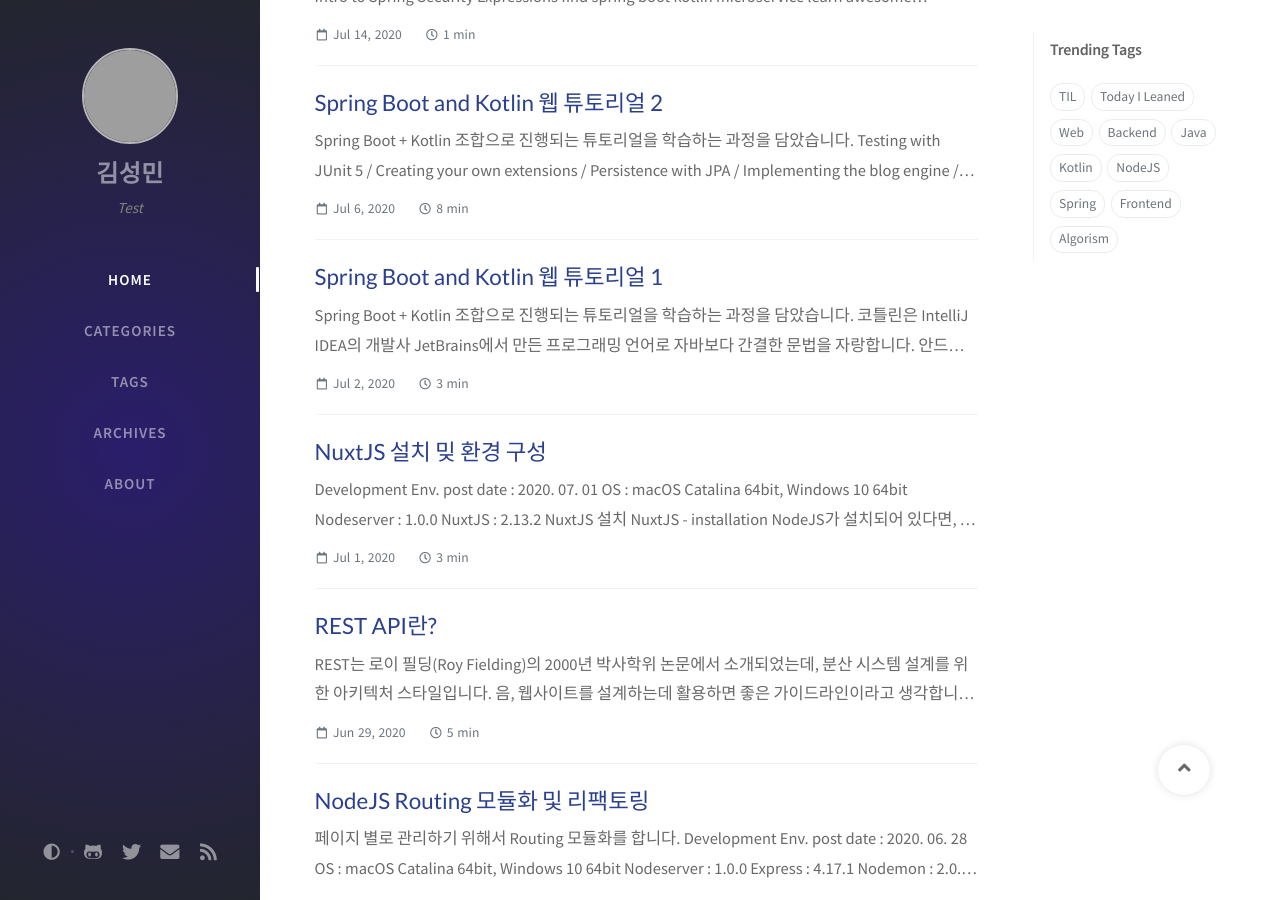
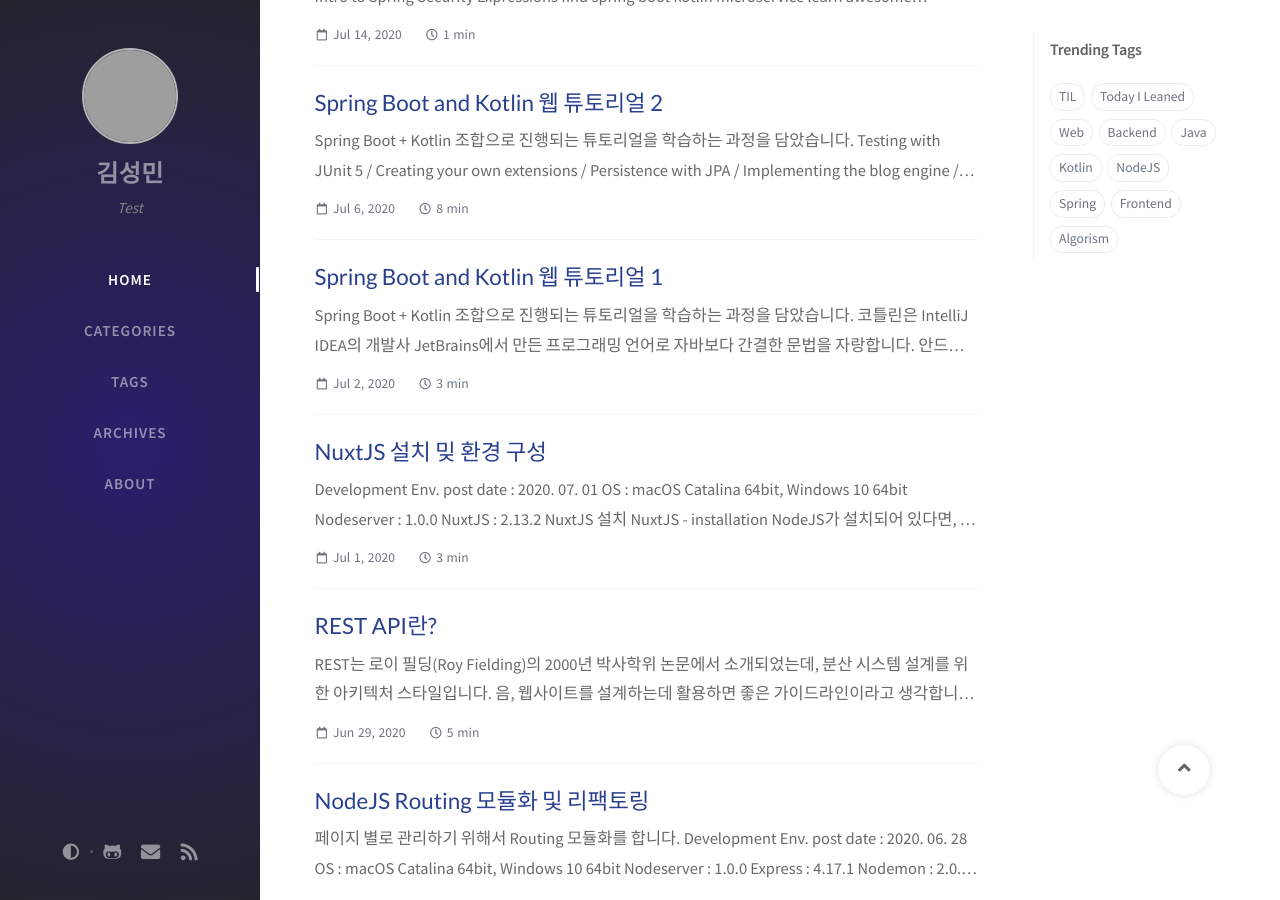
Before and after one commit to ksm0207/ksm0207.github.io, a Jekyll site: the page built from index.html, in a window 1280 px wide and 900 px high, scrolled down 583 px. Built offline with Jekyll 4.4.1, drawn with Linux system fonts in a browser that asks for light colours; nearby versions of some CDN libraries; the list of posts is cut into pages by our own code; comment, search, counter and statistics services are not loaded; grey boxes are pictures that could not be loaded.

Commit message:
Update contact.yml

```diff
--- a/_data/contact.yml
+++ b/_data/contact.yml
@@ -3,9 +3,7 @@
 -
   type: github
   icon: 'fab fa-github-alt'
--
-  type: twitter
-  icon: 'fab fa-twitter'
+
 -
   type: email
   icon: 'fas fa-envelope'
```
